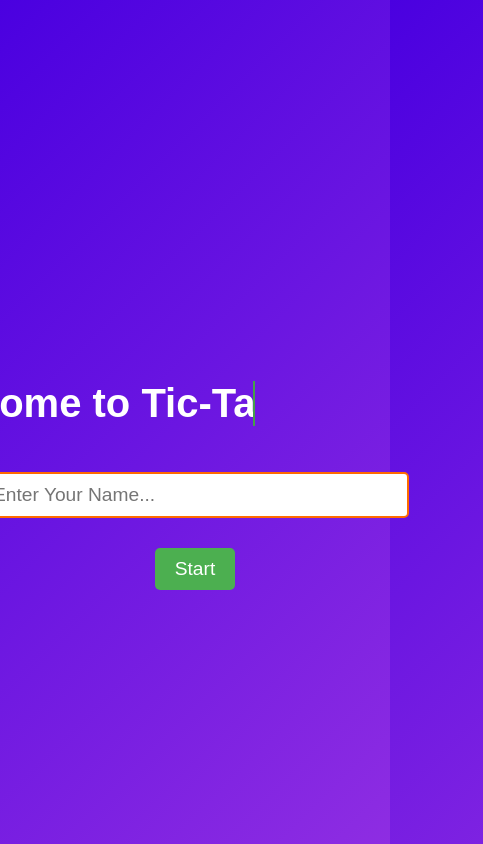
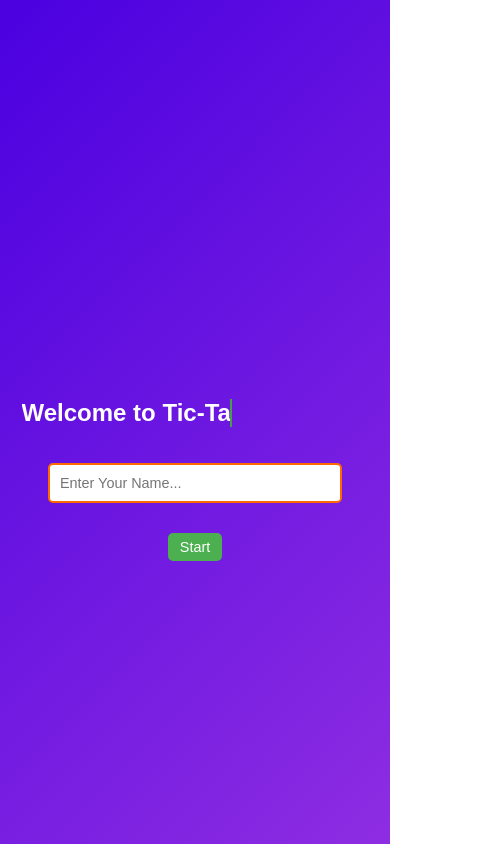
Before and after one commit to asmaa-elfatayry/Tic-Tac-Toe-Game, a plain HTML site: page index.html in a window 390 px wide. Shown: the whole page, 483 px wide, since content can reach past the window. Drawn offline with Linux system fonts and the light colour scheme.

Commit message:
responsive

```diff
--- a/css/start.css
+++ b/css/start.css
@@ -5,15 +5,18 @@ body {
   justify-content: center;
   align-items: center;
   height: 100vh;
-  margin: 0;
+  width: 90%;
+  margin: auto;
   color: #fff;
   text-align: center;
+  padding: 0 15px;
 }
 
 h1 {
   color: #fff;
   font-size: 2.5em;
 }
+
 p {
   color: #343336;
   font-size: 1.5em;
@@ -68,18 +71,67 @@ a:hover {
   }
   80% {
     width: 100%;
-  } /* Complete the typing */
+  }
   100% {
     width: 100%;
-  } /* Keep the full text visible before the next cycle */
+  }
 }
 
-/* Keyframes for blinking cursor */
 @keyframes blink-caret {
   50% {
     border-color: transparent;
-  } /* Makes the caret blink */
+  }
   100% {
     border-color: black;
   }
 }
+
+/* Responsive styles */
+@media (max-width: 768px) {
+  h1 {
+    font-size: 2em;
+  }
+
+  p {
+    font-size: 1.2em;
+  }
+
+  #name {
+    font-size: 1em;
+    width: 90%;
+  }
+
+  a {
+    font-size: 1em;
+    padding: 8px 16px;
+  }
+
+  .typewriter {
+    font-size: 2rem;
+  }
+}
+
+@media (max-width: 480px) {
+  h1 {
+    font-size: 1.8em;
+  }
+
+  p {
+    font-size: 1em;
+  }
+
+  #name {
+    width: 240px;
+    min-width: 270px;
+    font-size: 0.9em;
+  }
+
+  a {
+    font-size: 0.9em;
+    padding: 6px 12px;
+  }
+
+  .typewriter {
+    font-size: 1.5rem;
+  }
+}
```
